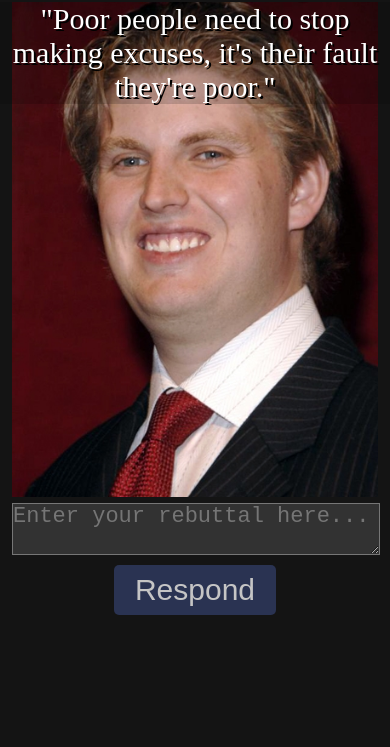
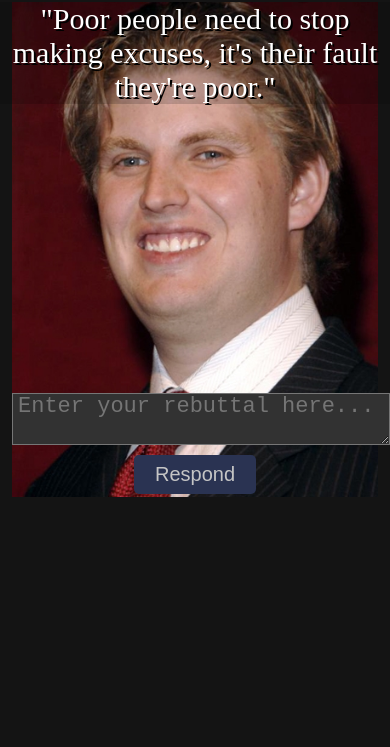
Before and after one commit to edgysatire/edgysatire.github.io, a plain HTML site: page index.html in a window 390 px wide. Shown: the part 48-795 px from the top of the page. Drawn offline with Linux system fonts and the light colour scheme.

Commit message:
slightly more mobile

```diff
--- a/index.html
+++ b/index.html
@@ -203,7 +203,7 @@
       #your-rebuttal {
 				width: 100%;
         height: 50px;
-				padding: 0;
+				padding: 0 5px;
 				margin: 0 0 10px;
 	    	font-size: 1rem;
       }
@@ -212,6 +212,12 @@
 	    	/*margin: .25rem 0;*/
         display: none;
 	    }
+
+      .rebuttal-form {
+        margin-top: -110px;
+        z-index: 1;
+        position: relative;
+      }
 
 	    .capitalist-text {
 	    	font-size: 30px;
@@ -226,7 +232,7 @@
 	    	background-color: rgba(0,0,0,.17);
 	    }
 	    .btn-respond {
-	    	font-size: 30px;
+	    	font-size: 25px;
 	    }
     }
 
@@ -235,6 +241,9 @@
         margin: 10px 0;
     		font-size: 30px;
     	}
+      .btn-respond {
+        font-size: 20px;
+      }
     }
   </style>
 </head>
@@ -249,7 +258,7 @@
 	  <div class="text-center">
 	  	<img class="capitalist-img" src="/Eric-Trump.jpg" />
 	  	<div id="your-displayed-rebuttal"></div>
-	  	<form onsubmit="return onSubmitResponse()">
+	  	<form class="rebuttal-form" onsubmit="return onSubmitResponse()">
 	  		<textarea id="your-rebuttal" name="your-rebuttal" placeholder="Enter your rebuttal here..."></textarea>
 	  		<!-- <input class="your-rebuttal" type="text" placeholder="Type your rebuttal here..." /> -->
 	  		<input type="submit" value="Respond" class="btn-respond" />
```
